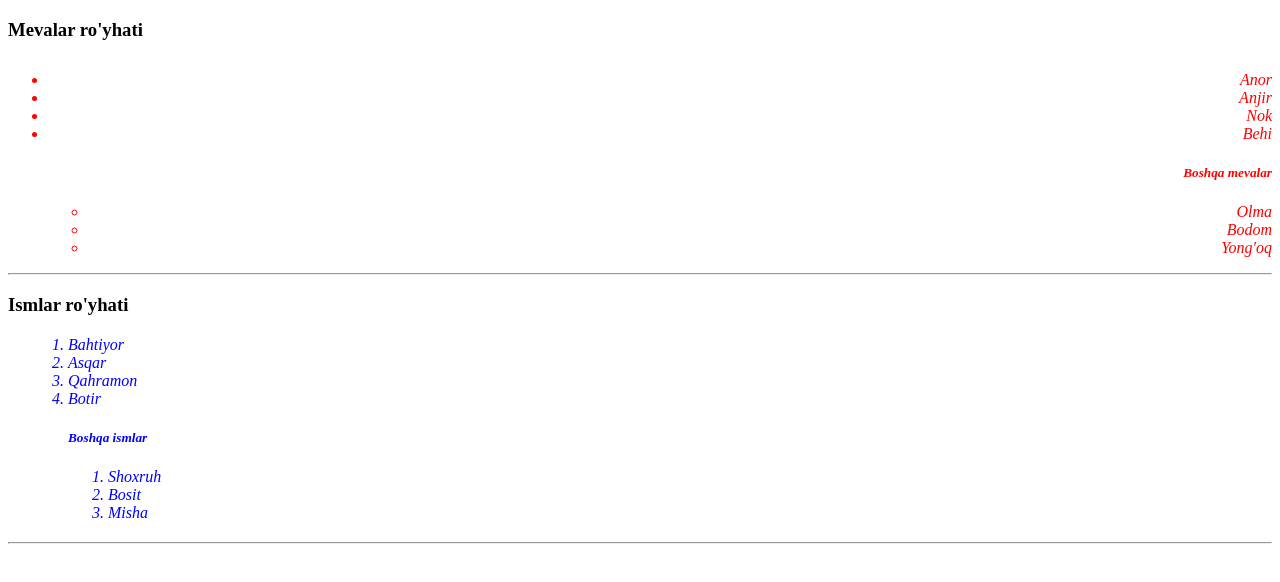
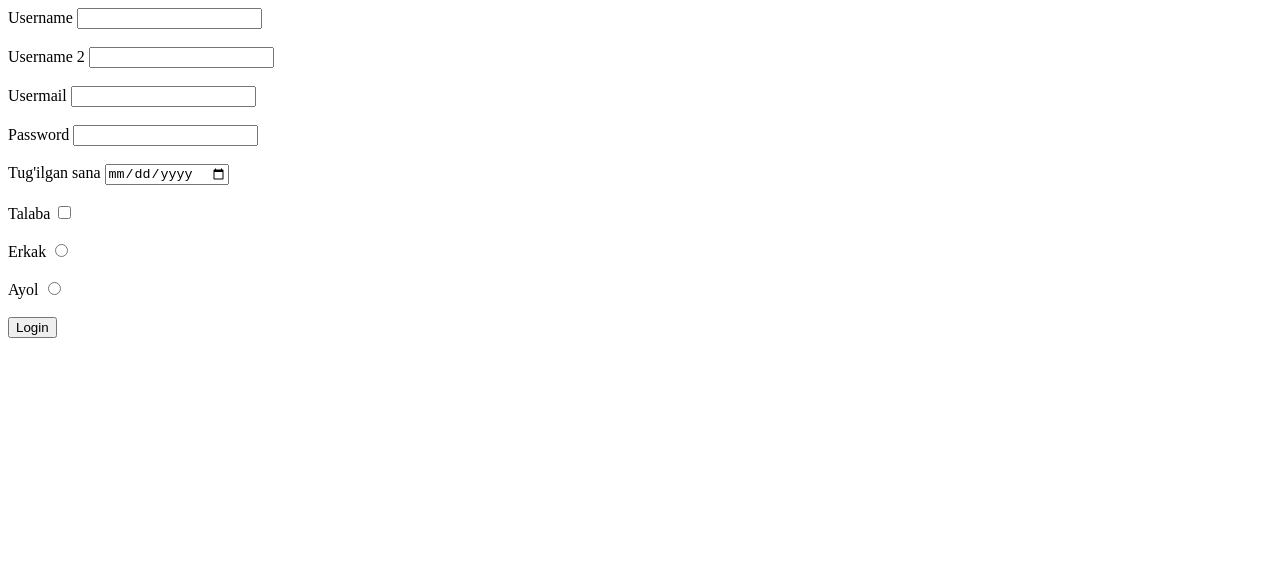
Before and after one commit to BakhtiyDeveloper/Lessons_HTML_CSS_BOOTSTAP_JAVASCRIPT, a plain HTML site: page index.html in a window 1280 px wide. Drawn offline with Linux system fonts and the light colour scheme.

Commit message:
added forms

```diff
--- a/index.html
+++ b/index.html
@@ -5,85 +5,28 @@
     <meta name="viewport" content="width=device-width, initial-scale=1.0">
     <title>Lists</title>
     <link rel="stylesheet" href="style.css">
-    <style>
-        #mevalar{
-            color: red;
-            text-align: right;
-            border: 3px;
-            margin-top: 30px;
-            font-style: italic;
 
-
-        }
-
-        #ismlar{
-            color: blue;
-            margin: 20px;
-            border: 60px;
-            font-style: italic;
-        }
-    </style>
 </head>
 <body>
-    <h3>
-        Mevalar ro'yhati
-    </h3>
-    <ul id="mevalar">
-        <li>
-            Anor
-        </li>
-        <li>
-            Anjir
-        </li>
-        <li>
-            Nok
-        </li>
-        <li>
-            Behi
-        </li>
-        <h5>Boshqa mevalar</h5>
-        <ul>
-            <li>
-                Olma
-            </li>
-            <li>
-                Bodom
-            </li>
-            <li>
-                Yong'oq
-            </li>
-        </ul>
-    </ul>
-    <hr>
-    <h3>
-        Ismlar ro'yhati
-    </h3>
-    <ol id="ismlar">
-        <li>
-            Bahtiyor
-        </li>
-        <li>
-            Asqar
-        </li>
-        <li>
-            Qahramon
-        </li>
-        <li>
-            Botir
-        </li>
-        <h5>Boshqa ismlar</h5>
-        <ol>
-            <li>
-                Shoxruh
-            </li>
-            <li>
-                Bosit
-            </li>
-            <li>
-                Misha
-            </li>
-        </ol>
-    </ol>
-    <hr>
+    <form action="/server.php" method="GET">
+        <label for="username">Username</label>
+        <input type="text" name="username" id="username"> <br> <br>
+        <label for="username2">Username 2</label>
+        <input type="text" name="username2" id="username2"><br> <br>
+        <label for="email">Usermail</label>
+        <input type="email" name="usermail" id="email"><br><br>
+        <label for="password">Password</label>
+        <input type="password" name="password" id="password"><br><br>
+        <label for="sana">Tug'ilgan sana</label>
+        <input type="date" name="sana" id="sana"><br><br>
+        <label for="talaba">Talaba</label>
+        <input type="checkbox" name="talaba" id="talaba"><br><br>
+        <label for="erkak">Erkak</label>
+        <input type="radio" name="gender" value="erkak"><br><br>
+        <label for="ayol">Ayol</label>
+        <input type="radio" name="gender" value="ayol"><br><br>
+        <button type="submit">Login</button>
+    </form>
+
 </body>
 </html>
```
